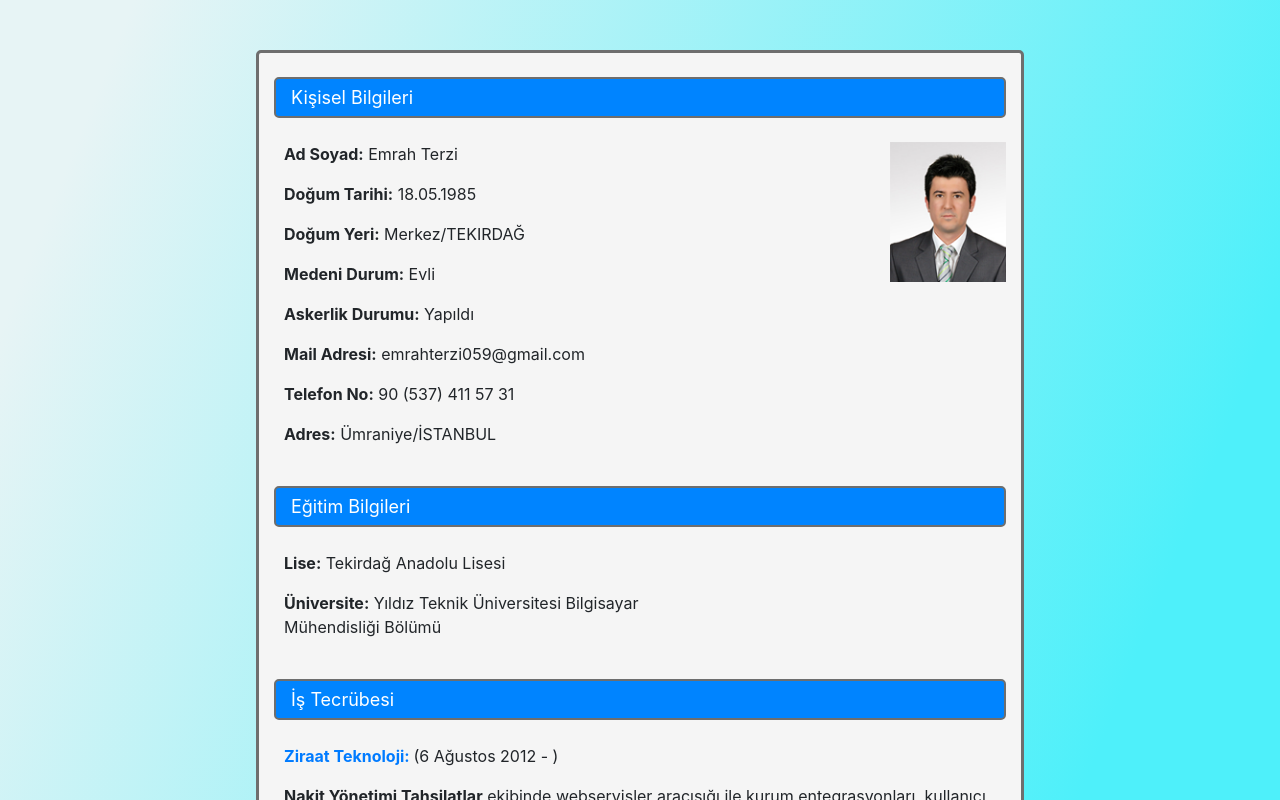
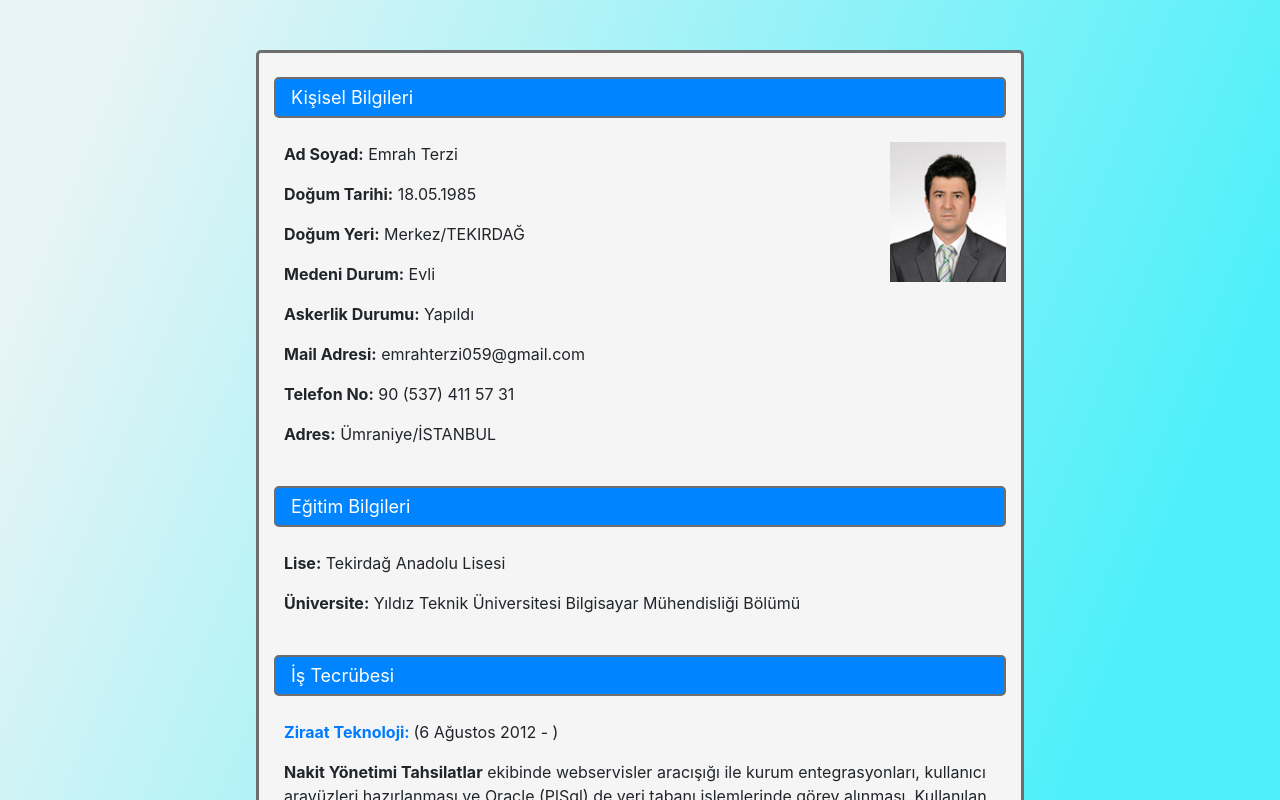
Before and after one commit to EmrahTerzi/cv-app, a React (Create React App) app: page / in a window 1280 px wide. Shown: the top 800 px of the page. Built offline with nearby package versions, Linux system fonts and the light colour scheme.

Commit message:
education information size update

```diff
--- a/src/App.js
+++ b/src/App.js
@@ -51,7 +51,7 @@ function App() {
             </Col>
           </Row>
           <Row>
-            <Col xl={6} lg={6} md={6} sm={6}>
+            <Col xl={12} lg={12} md={12} sm={12}>
               <Row>
                 <p id="p-information"><b>Lise:</b> Tekirdağ Anadolu Lisesi</p>
               </Row>
```
